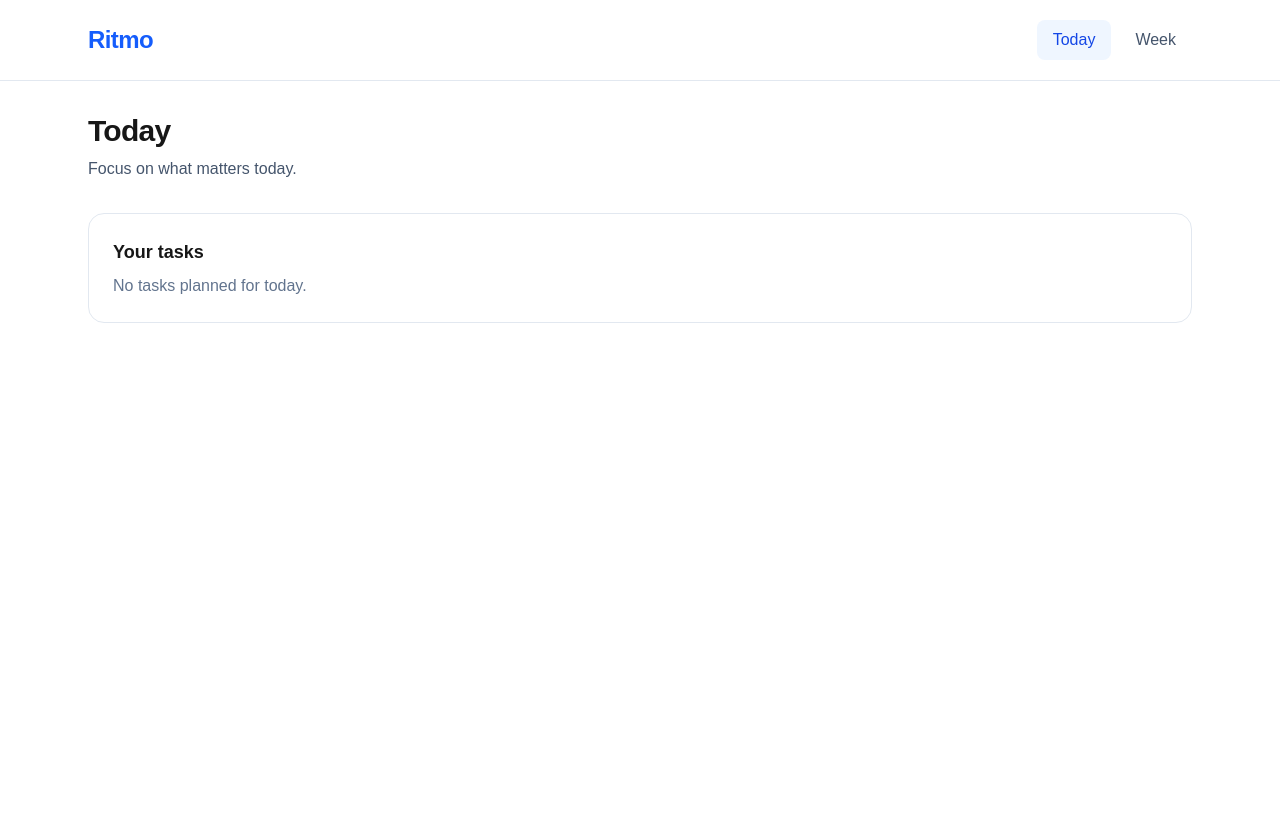
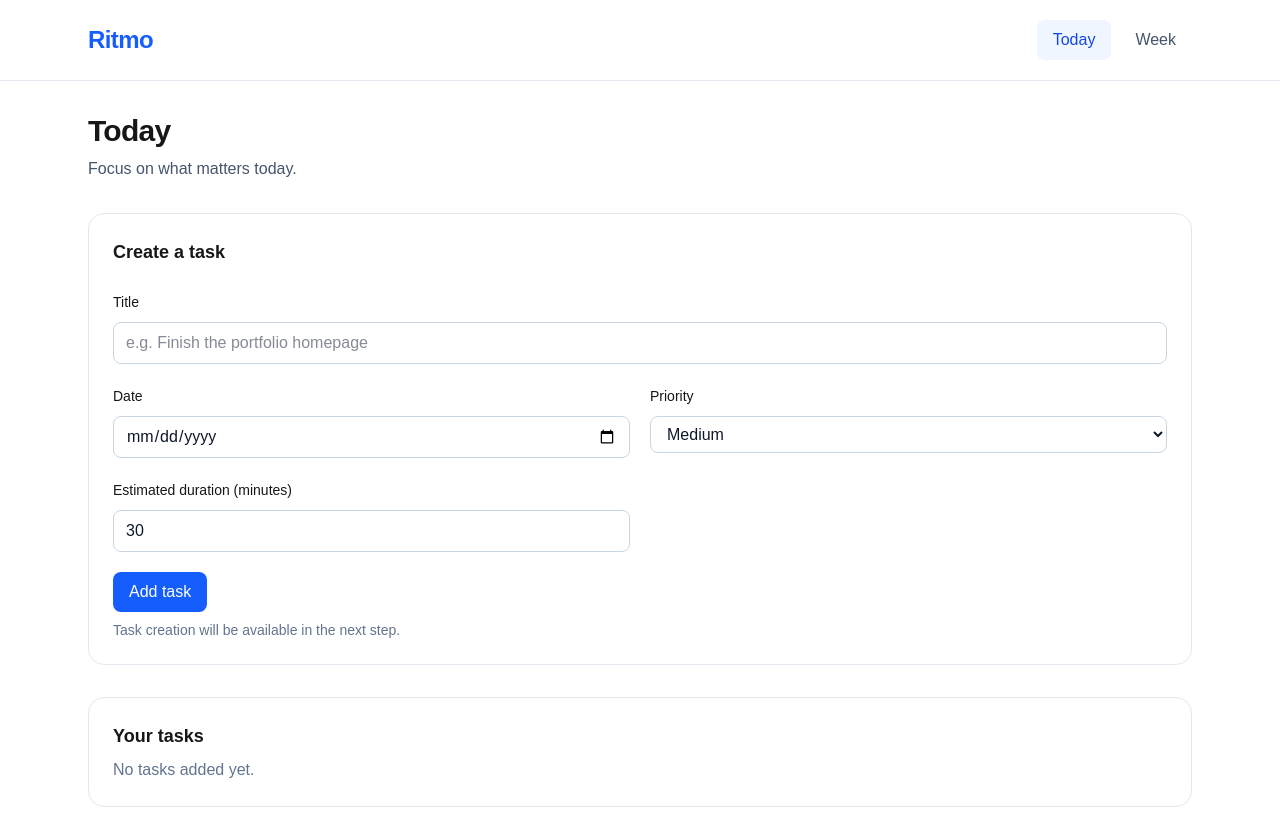
Before and after one commit to Sidney-Filho/ritmo, a Next.js app: page / in a window 1280 px wide. Before the commit the page ends 800 px from the top, so only its background shows below. Built offline with nearby package versions, Linux system fonts and the light colour scheme.

Commit message:
feat: add task creation form

```diff
--- a/src/app/page.tsx
+++ b/src/app/page.tsx
@@ -1,3 +1,5 @@
+import TaskPlanner from "@/components/task-planner";
+
 export default function Home() {
   return (
     <main>
@@ -9,18 +11,7 @@ export default function Home() {
         Focus on what matters today.
       </p>
 
-      <section
-        aria-labelledby="tasks-heading"
-        className="mt-8 rounded-2xl border border-slate-200 bg-white p-6"
-      >
-        <h2 id="tasks-heading" className="text-lg font-semibold">
-          Your tasks
-        </h2>
-
-        <p className="mt-2 text-slate-500">
-          No tasks planned for today.
-        </p>
-      </section>
+      <TaskPlanner />
     </main>
   );
 }
--- /dev/null
+++ b/src/components/task-form.tsx
@@ -0,0 +1,156 @@
+"use client";
+import { useState, type FormEvent } from "react";
+import type { TaskInput } from "@/types/task";
+type TaskFormProps = {
+  onAddTask: (task: TaskInput) => void;
+};
+
+export default function TaskForm({ onAddTask }: TaskFormProps) {
+    const [message, setMessage] = useState("");
+
+function handleSubmit(event: FormEvent<HTMLFormElement>) {
+  event.preventDefault();
+
+  const form = event.currentTarget;
+  const formData = new FormData(form);
+
+  const title = String(formData.get("title") ?? "").trim();
+  const date = String(formData.get("date") ?? "");
+  const priority = formData.get("priority");
+  const estimatedMinutes = Number(formData.get("estimatedMinutes"));
+
+  if (!title) {
+    setMessage("Please enter a task title.");
+    return;
+  }
+
+  if (!date) {
+    setMessage("Please select a date.");
+    return;
+  }
+
+  if (
+    priority !== "low" &&
+    priority !== "medium" &&
+    priority !== "high"
+  ) {
+    setMessage("Please select a valid priority.");
+    return;
+  }
+
+  if (
+    !Number.isInteger(estimatedMinutes) ||
+    estimatedMinutes < 1 ||
+    estimatedMinutes > 1440
+  ) {
+    setMessage("Enter a duration between 1 and 1440 whole minutes.");
+    return;
+  }
+
+  const taskInput: TaskInput = {
+    title,
+    date,
+    priority,
+    estimatedMinutes,
+  };
+
+  onAddTask(taskInput);
+  form.reset();
+  setMessage("Task added successfully.");
+}
+  const inputClassName =
+    "mt-2 w-full rounded-lg border border-slate-300 bg-white px-3 py-2 text-slate-900 focus-visible:outline-2 focus-visible:outline-offset-2 focus-visible:outline-blue-600";
+
+  return (
+    <section
+      aria-labelledby="task-form-heading"
+      className="mt-8 rounded-2xl border border-slate-200 bg-white p-6"
+    >
+      <h2 id="task-form-heading" className="text-lg font-semibold">
+        Create a task
+      </h2>
+
+      <form onSubmit={handleSubmit} className="mt-6 grid gap-5 sm:grid-cols-2">
+        <div className="sm:col-span-2">
+          <label htmlFor="task-title" className="text-sm font-medium">
+            Title
+          </label>
+          <input
+            id="task-title"
+            name="title"
+            type="text"
+            placeholder="e.g. Finish the portfolio homepage"
+            required
+            maxLength={120}
+            className={inputClassName}
+          />
+        </div>
+
+        <div>
+          <label htmlFor="task-date" className="text-sm font-medium">
+            Date
+          </label>
+          <input
+            id="task-date"
+            name="date"
+            type="date"
+            required
+            className={inputClassName}
+          />
+        </div>
+
+        <div>
+          <label htmlFor="task-priority" className="text-sm font-medium">
+            Priority
+          </label>
+          <select
+            id="task-priority"
+            name="priority"
+            defaultValue="medium"
+            className={inputClassName}
+          >
+            <option value="low">Low</option>
+            <option value="medium">Medium</option>
+            <option value="high">High</option>
+          </select>
+        </div>
+
+        <div>
+          <label htmlFor="task-duration" className="text-sm font-medium">
+            Estimated duration (minutes)
+          </label>
+          <input
+            id="task-duration"
+            name="estimatedMinutes"
+            type="number"
+            min={1}
+            max={1440}
+            step={1}
+            defaultValue={30}
+            required
+            className={inputClassName}
+          />
+        </div>
+
+        <div className="sm:col-span-2">
+          <div className="sm:col-span-2">
+        <button
+            type="submit"
+            className="rounded-lg bg-blue-600 px-4 py-2 font-medium text-white transition-colors hover:bg-blue-700 cursor-pointer"
+        >
+            Add task
+        </button>
+
+            <p role="status" className="mt-2 text-sm text-slate-600">
+                {message}
+            </p>
+        </div>
+
+          <p className="mt-2 text-sm text-slate-500">
+            Task creation will be available in the next step.
+          </p>
+        </div>
+      </form>
+    </section>
+  );
+}
--- /dev/null
+++ b/src/components/task-planner.tsx
@@ -0,0 +1,61 @@
+"use client";
+
+import { useState } from "react";
+import TaskForm from "@/components/task-form";
+import type { Task, TaskInput } from "@/types/task";
+
+export default function TaskPlanner() {
+  const [tasks, setTasks] = useState<Task[]>([]);
+
+  function handleAddTask(taskInput: TaskInput) {
+    const newTask: Task = {
+      ...taskInput,
+      id: crypto.randomUUID(),
+      completed: false,
+    };
+
+    setTasks((currentTasks) => [...currentTasks, newTask]);
+  }
+
+  return (
+    <>
+      <TaskForm onAddTask={handleAddTask} />
+
+      <section
+        aria-labelledby="tasks-heading"
+        className="mt-8 rounded-2xl border border-slate-200 bg-white p-6"
+      >
+        <h2 id="tasks-heading" className="text-lg font-semibold">
+          Your tasks
+        </h2>
+
+        {tasks.length === 0 ? (
+          <p className="mt-2 text-slate-500">
+            No tasks added yet.
+          </p>
+        ) : (
+          <ul className="mt-4 space-y-3">
+            {tasks.map((task) => (
+              <li
+                key={task.id}
+                className="rounded-lg border border-slate-200 p-4"
+              >
+                <h3 className="break-words font-medium">
+                  {task.title}
+                </h3>
+
+                <div className="mt-2 flex flex-wrap gap-3 text-sm text-slate-600">
+                  <span>Date: {task.date}</span>
+                  <span className="capitalize">
+                    Priority: {task.priority}
+                  </span>
+                  <span>{task.estimatedMinutes} min</span>
+                </div>
+              </li>
+            ))}
+          </ul>
+        )}
+      </section>
+    </>
+  );
+}
--- /dev/null
+++ b/src/types/task.ts
@@ -0,0 +1,12 @@
+export type TaskPriority = "low" | "medium" | "high";
+
+export type Task = {
+  id: string;
+  title: string;
+  date: string;
+  priority: TaskPriority;
+  estimatedMinutes: number;
+  completed: boolean;
+};
+
+export type TaskInput = Omit<Task, "id" | "completed">;
```
